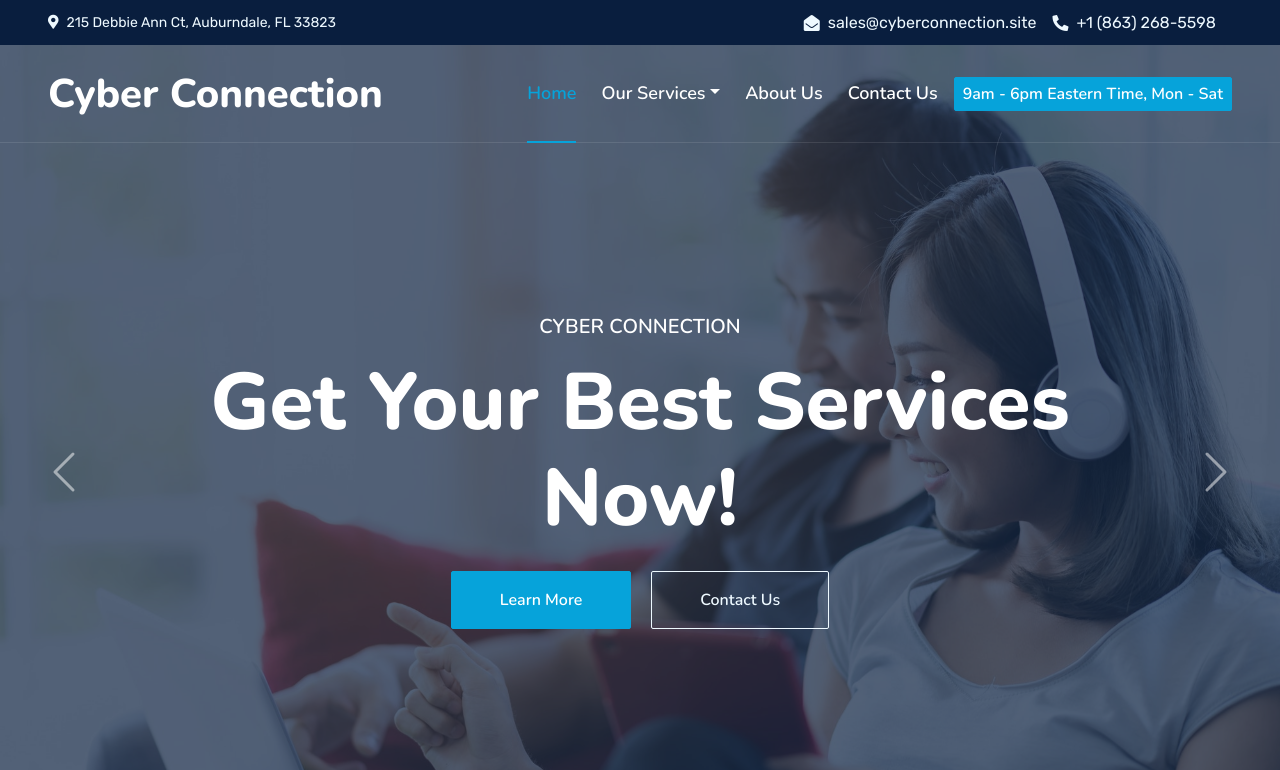
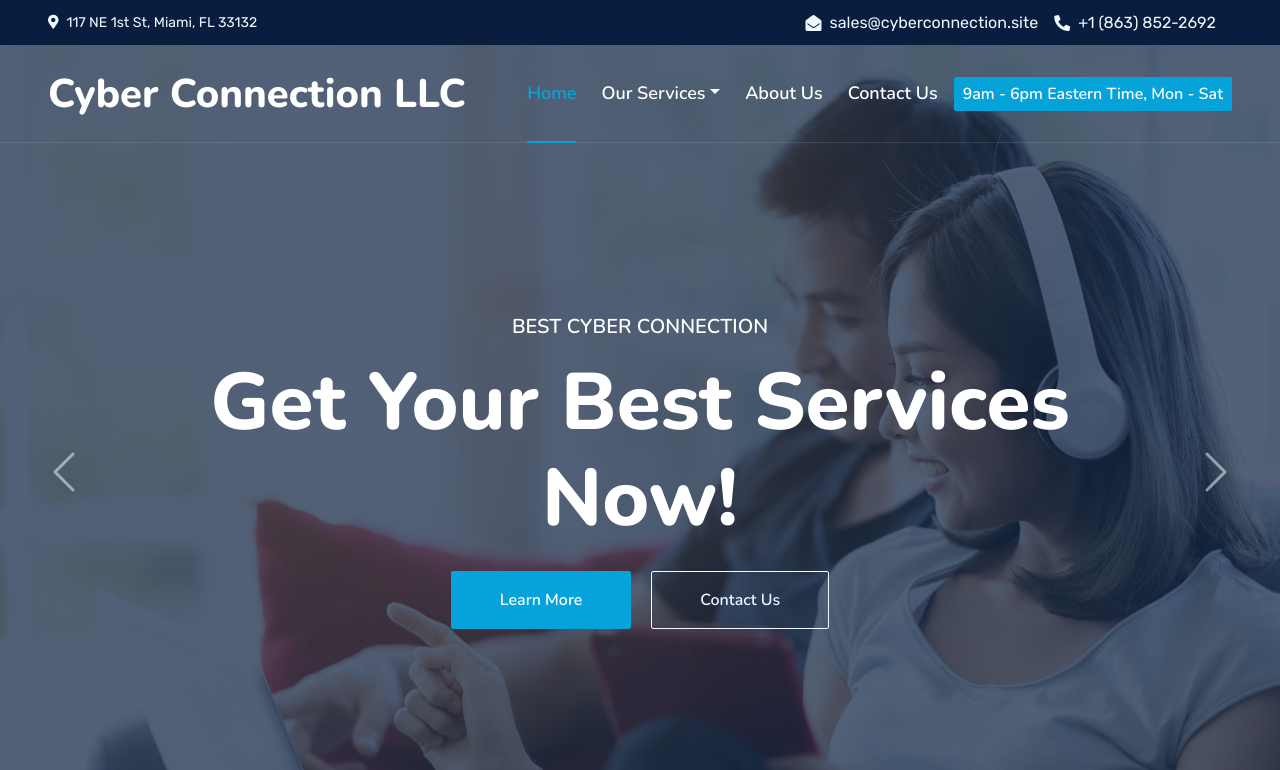
Before and after one commit to saad8212/cyber-connection, a plain HTML site: page index.html in a window 1280 px wide. Shown: the top 770 px of the page. Drawn offline with nearby package versions, Linux system fonts and the light colour scheme.

Commit message:
change the number

```diff
--- a/index.html
+++ b/index.html
@@ -2,15 +2,15 @@
 <html lang="en">
     <head>
         <meta charset="utf-8" />
-        <title>Cyber Connection - Quality Internet Providers</title>
+        <title>Cyber Connection LLC - Quality Internet Providers</title>
         <meta name="viewport" content="width=device-width, initial-scale=1.0" />
 
         <!-- Primary Meta Tags -->
-        <meta name="title" content="Cyber Connection - Quality Internet Providers" />
-        <meta name="description" content="Cyber Connection provides top-notch internet services, including fiber-optic, satellite, and cable internet. Discover our comprehensive solutions tailored to your connectivity needs." />
+        <meta name="title" content="Cyber Connection LLC - Quality Internet Providers" />
+        <meta name="description" content="Cyber Connection LLC  provides top-notch internet services, including fiber-optic, satellite, and cable internet. Discover our comprehensive solutions tailored to your connectivity needs." />
         <meta name="keywords" content="internet providers, fiber-optic internet, satellite internet, cable internet, Wi-Fi solutions, VoIP services, entertainment bundles" />
         <meta name="robots" content="index, follow" />
-        <meta name="author" content="Cyber Connection" />
+        <meta name="author" content="Cyber Connection LLC" />
 
         <!-- Favicon -->
         <link href="img/favicon.png" rel="icon" />
@@ -49,13 +49,13 @@
       <div class="row gx-0">
           <div class="col-lg-7 text-center text-lg-start mb-2 mb-lg-0">
               <div class="d-inline-flex align-items-center" style="height: 45px">
-                  <small class="me-3 text-light"><i class="fa fa-map-marker-alt me-2"></i>215 Debbie Ann Ct, Auburndale, FL 33823</small>
+                  <small class="me-3 text-light"><i class="fa fa-map-marker-alt me-2"></i>117 NE 1st St, Miami, FL 33132</small>
               </div>
           </div>
           <div class="col-lg-5 text-center text-lg-end">
               <div class="d-inline-flex align-items-center" style="height: 45px">
                   <a class="me-3 text-light d-flex align-items-center" href="mailto:sales@cyberconnection.site"><i class="fa fa-envelope-open me-2"></i>sales@cyberconnection.site</i></a>
-                  <a class="me-3 text-light  d-flex align-items-center" href="tel:+1 (863) 268-5598"><i class="fa fa-phone-alt me-2"></i>+1 (863) 268-5598</a>
+                  <a class="me-3 text-light  d-flex align-items-center" href="tel:+1 (863) 852-2692"><i class="fa fa-phone-alt me-2"></i>+1 (863) 852-2692</a>
               </div>
           </div>
       </div>
@@ -67,7 +67,7 @@
       <nav class="navbar navbar-expand-lg navbar-dark px-5 py-3 py-lg-0">
         <a href="index.html" class="navbar-brand p-0">
           <h1 class="m-0">
-           Cyber Connection
+           Cyber Connection LLC
           </h1>
         </a>
         <button
@@ -98,7 +98,7 @@
           </div>
 
           <a
-            href="tel:+1 (863) 268-5598"
+            href="tel:+1 (863) 852-2692"
             class="btn btn-primary py-1 px-2 ms-3"
             >9am - 6pm Eastern Time, Mon - Sat</a
           >
@@ -118,13 +118,13 @@
             >
               <div class="p-3" style="max-width: 900px">
                 <h5 class="text-white text-uppercase mb-3 animated slideInDown">
-                 Cyber Connection
+                Best Cyber Connection
                 </h5>
                 <h1 class="display-1 text-white mb-md-4 animated zoomIn">
                   Provide you Quality Internet Providers
                 </h1>
                 <a
-                  href="tel:+1 (863) 268-5598"
+                  href="tel:+1 (863) 852-2692"
                   class="btn btn-primary py-md-3 px-md-5 me-3 animated slideInLeft"
                   >Learn More</a
                 >
@@ -143,13 +143,13 @@
             >
               <div class="p-3" style="max-width: 900px">
                 <h5 class="text-white text-uppercase mb-3 animated slideInDown">
-                    Cyber Connection
+                   Best Cyber Connection
                 </h5>
                 <h1 class="display-1 text-white mb-md-4 animated zoomIn">
                   Get Your Best Services Now!
                 </h1>
                 <a
-                  href="tel:+1 (863) 268-5598"
+                  href="tel:+1 (863) 852-2692"
                   class="btn btn-primary py-md-3 px-md-5 me-3 animated slideInLeft"
                   >Learn More</a
                 >
@@ -333,11 +333,11 @@
               </div>
               <div class="ps-4">
                 <h5 class="mb-2">Call to ask any question</h5>
-                <h4 class="text-primary mb-0">+1 (863) 268-5598</h4>
+                <h4 class="text-primary mb-0">+1 (863) 852-2692</h4>
               </div>
             </div>
             <a
-              href="tel: +1 (863) 268-5598"
+              href="tel: +1 (863) 852-2692"
               class="btn btn-primary py-3 px-5 mt-3 wow zoomIn"
               data-wow-delay="0.9s"
               >Request A Quote</a
@@ -556,7 +556,7 @@
                 Contact us today to get a personalized quote based on your
                 specific needs and location.
               </p>
-              <h2 class="text-white mb-0"><a href="tel: +1 (863) 268-5598"  class="text-white mb-0">+1 (863) 268-5598</a></h2>
+              <h2 class="text-white mb-0"><a href="tel: +1 (863) 852-2692"  class="text-white mb-0">+1 (863) 852-2692</a></h2>
             </div>
           </div>
         </div>
@@ -610,7 +610,7 @@
                   <span>24/7 customer support</span
                   ><i class="fa fa-check text-primary pt-1"></i>
                 </div>
-                <a href="tel:+1 (863) 268-5598" class="btn btn-primary py-2 px-4 mt-4">Order Now</a>
+                <a href="tel:+1 (863) 852-2692" class="btn btn-primary py-2 px-4 mt-4">Order Now</a>
               </div>
             </div>
           </div>
@@ -653,7 +653,7 @@
                   <span>Access to premium channels</span
                   ><i class="fa fa-check text-primary pt-1"></i>
                 </div>
-                <a href="tel:+1 (863) 268-5598" class="btn btn-primary py-2 px-4 mt-4">Order Now</a>
+                <a href="tel:+1 (863) 852-2692" class="btn btn-primary py-2 px-4 mt-4">Order Now</a>
               </div>
             </div>
           </div>
@@ -693,7 +693,7 @@
                   <span>Priority customer support</span
                   ><i class="fa fa-check text-primary pt-1"></i>
                 </div>
-                <a href="tel:+1 (863) 268-5598" class="btn btn-primary py-2 px-4 mt-4">Order Now</a>
+                <a href="tel:+1 (863) 852-2692" class="btn btn-primary py-2 px-4 mt-4">Order Now</a>
               </div>
             </div>
           </div>
@@ -711,7 +711,7 @@
               <h5 class="fw-bold text-primary text-uppercase">
                 Request A Quote
               </h5>
-              <h1 class="mb-0">What Makes Cyber Connection Different?</h1>
+              <h1 class="mb-0">What Makes Cyber Connection LLC Different?</h1>
             </div>
             <div class="row gx-3">
               <div class="col-sm-6 wow zoomIn" data-wow-delay="0.2s">
@@ -744,7 +744,7 @@
               </div>
               <div class="ps-4">
                 <h5 class="mb-2">Tell Us How Can We Help</h5>
-                <h4 class="text-primary mb-0"><a href="tel:+1 (863) 268-5598">+1 (863) 268-5598</a></h4>
+                <h4 class="text-primary mb-0"><a href="tel:+1 (863) 852-2692">+1 (863) 852-2692</a></h4>
               </div>
             </div>
           </div>
@@ -964,16 +964,16 @@
               class="d-flex flex-column align-items-center justify-content-center text-center h-100 bg-primary p-4"
             >
               <a href="index.html" class="navbar-brand">
-                <h3 class="m-0 text-white">Cyber Connection</h3>
+                <h3 class="m-0 text-white">Cyber Connection LLC</h3>
               </a>
               <p class="mt-3 mb-4">
-                At Cyber Connection, we are dedicated to providing top-notch
+                At Cyber Connection LLC, we are dedicated to providing top-notch
                 internet services to homes and businesses. Our mission is to
                 deliver fast, reliable, and affordable connectivity, ensuring
                 you stay connected with the world seamlessly.
 
               </p>
-              <p>Zolara Tech LLC dba Cyber Connection</p>
+              <p>Zolara Tech LLC dba Cyber Connection LLC</p>
               <form action="">
                 <div class="input-group">
                   <input
@@ -996,7 +996,7 @@
                 </div>
                 <div class="d-flex mb-2">
                   <i class="bi bi-geo-alt text-primary me-2"></i>
-                  <p class="mb-0">215 Debbie Ann Ct, Auburndale, FL 33823</p>
+                  <p class="mb-0">117 NE 1st St, Miami, FL 33132</p>
                 </div>
                 <div class="d-flex mb-2">
                   <i class="bi bi-envelope-open text-primary me-2"></i>
@@ -1004,7 +1004,7 @@
                 </div>
                 <div class="d-flex mb-2">
                   <i class="bi bi-telephone text-primary me-2"></i>
-                  <p class="mb-0"><a href="tel:+1 (863) 268-5598" class="text-white">+1 (863) 268-5598</a></p>
+                  <p class="mb-0"><a href="tel:+1 (863) 852-2692" class="text-white">+1 (863) 852-2692</a></p>
                 </div>
                 <div class="d-flex mb-2 mt-2">
 
@@ -1077,7 +1077,7 @@
             >
               <p class="mb-0">
                 &copy;
-                Copyright © 2024 | Cyber Connection | All Rights Reserved
+                Copyright © 2024 | Cyber Connection LLC  | All Rights Reserved
               </p>
             </div>
           </div>
```
Also changed, not shown: about.html (+15 -15 lines), cable-tv.html (+16 -16 lines), contact.html (+16 -16 lines), internet.html (+14 -14 lines), privacy-policy.html (+15 -15 lines), refund-policy.html (+14 -14 lines), terms-conditions.html (+17 -17 lines).
